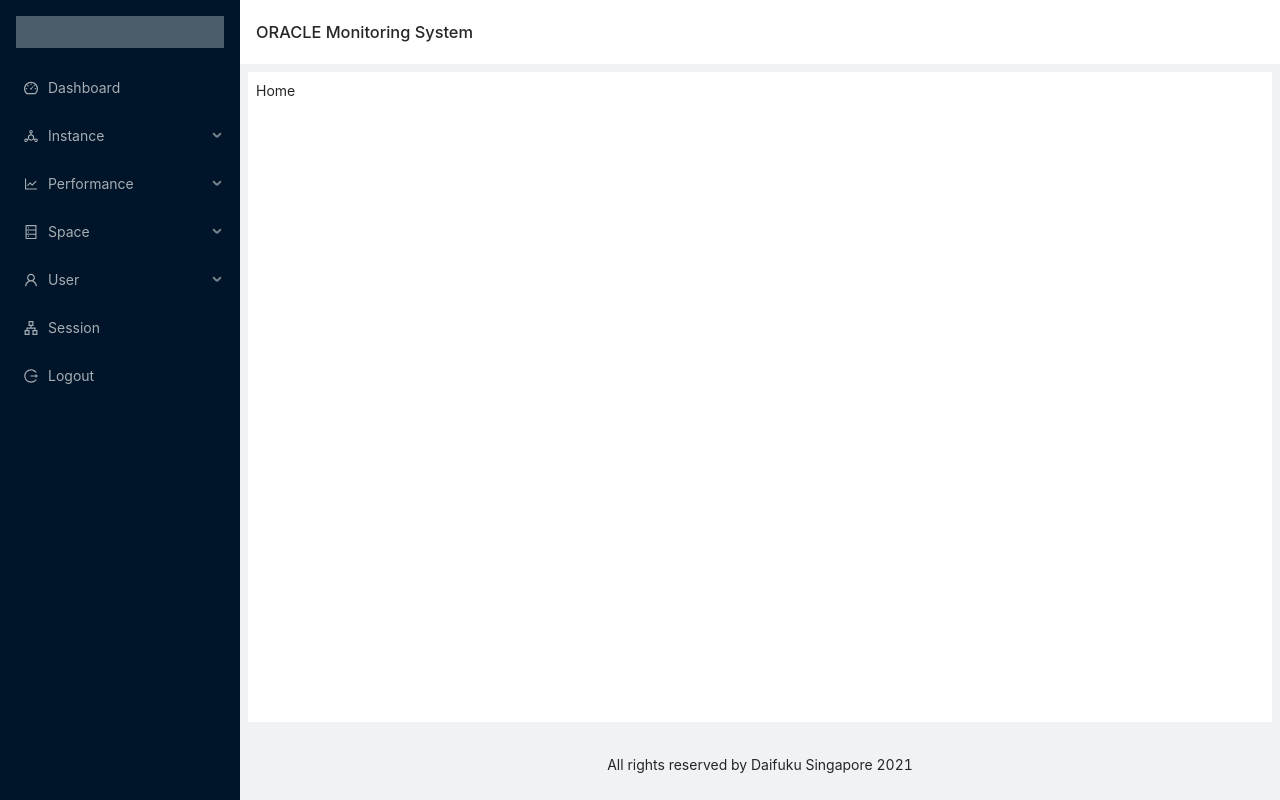
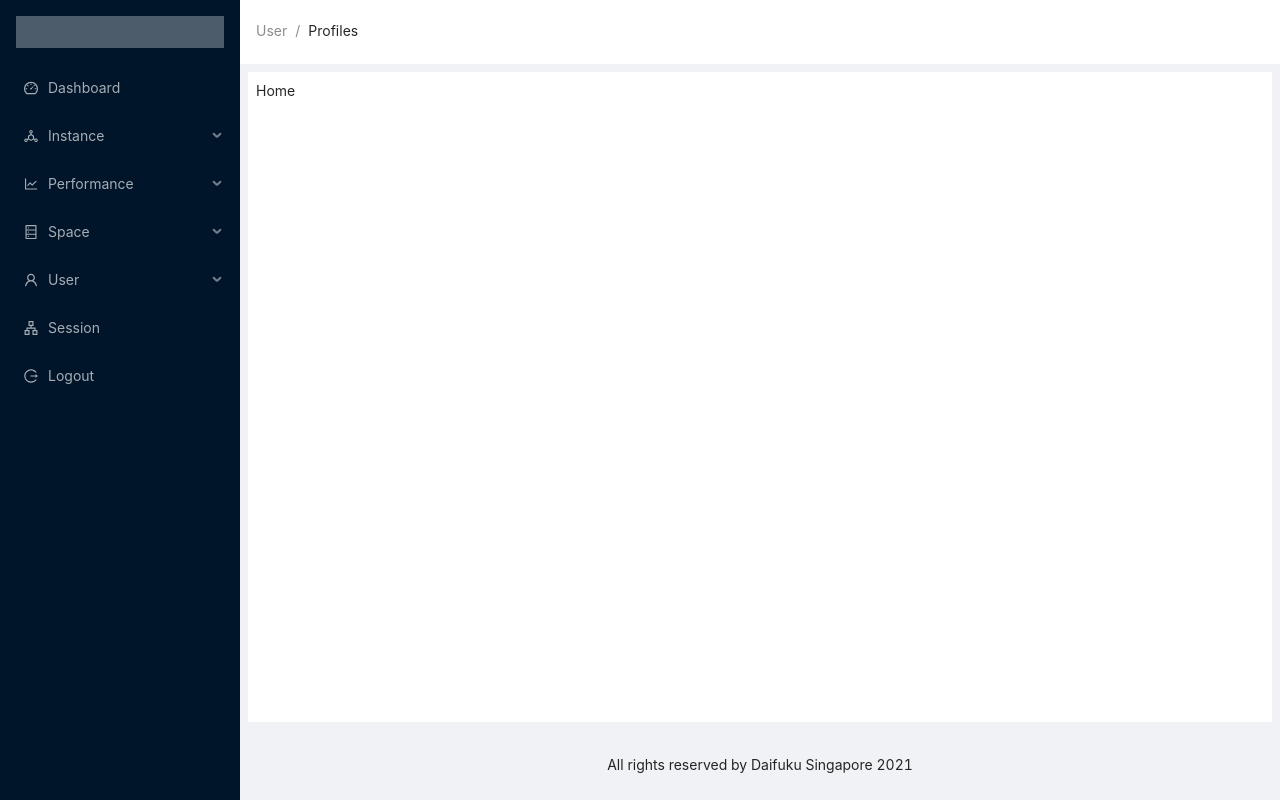
Before and after one commit to xueyublue/oms-next, a Next.js app: page / in a window 1280 px wide. Built offline with nearby package versions, Linux system fonts and the light colour scheme.

Commit message:
updated app bar

```diff
--- a/components/AppBar.js
+++ b/components/AppBar.js
@@ -1,12 +1,17 @@
 import React from "react";
-import { Layout } from "antd";
+import { Layout, Breadcrumb } from "antd";
 
 const { Header } = Layout;
 
 const AppBar = () => {
   return (
     <Header className="site-layout-background" style={{ paddingLeft: 16 }}>
-      <h3>ORACLE Monitoring System</h3>
+      <div>
+        <Breadcrumb style={{ margin: "20px 0" }}>
+          <Breadcrumb.Item>User</Breadcrumb.Item>
+          <Breadcrumb.Item>Profiles</Breadcrumb.Item>
+        </Breadcrumb>
+      </div>
     </Header>
   );
 };
```
